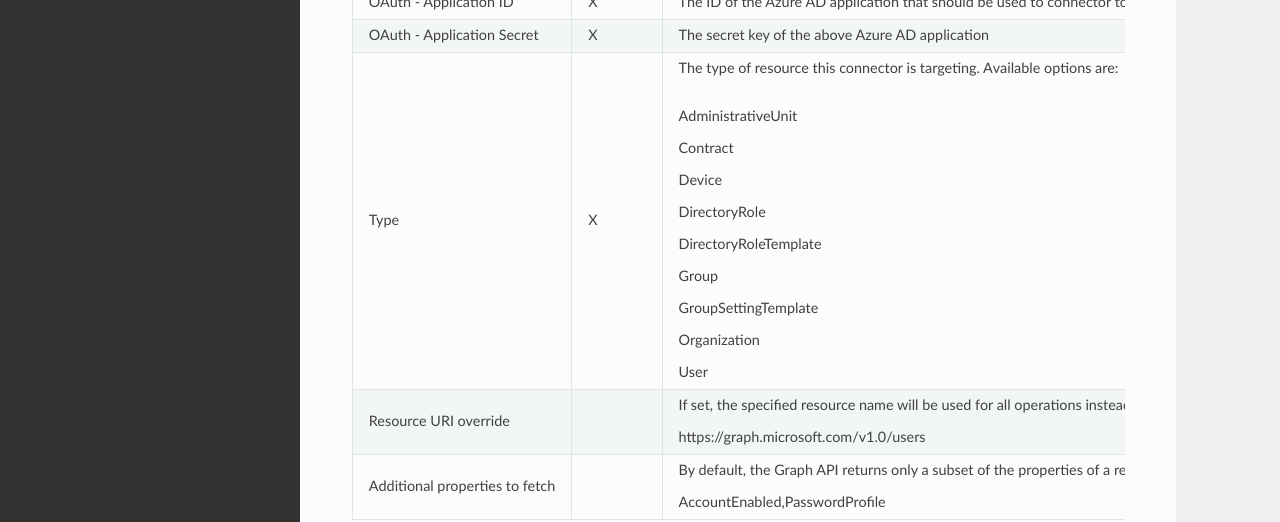
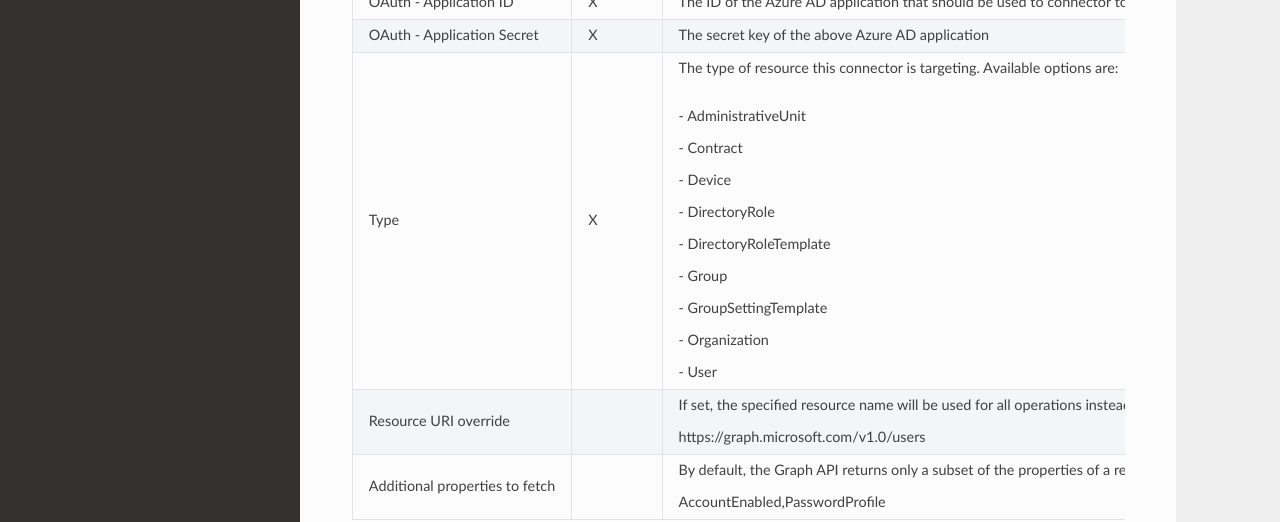
Before and after one commit to Raoulorlando/rtd-tutorial, a Sphinx documentation site: the page built from docs/source/Documentatie/Connectoren/IBIS_Connectoren/Connector_MicrosoftGraph.md, in a window 1280 px wide and 994 px high. Shown: the part 344-866 px from the top of the window. Built offline with Sphinx 7.4.7 and the Read the Docs theme 2.0.0, drawn with Linux system fonts in a browser that asks for light colours; nearby versions of some CDN libraries; some web fonts are replaced; library files that are not in the unit come from our copies; pages that are not in the unit, such as notebooks, are missing from menus.

```diff
--- a/docs/source/Documentatie/Connectoren/IBIS_Connectoren/Connector_MicrosoftGraph.md
+++ b/docs/source/Documentatie/Connectoren/IBIS_Connectoren/Connector_MicrosoftGraph.md
@@ -10,6 +10,6 @@ Microsoft Graph API.
 |        OAuth - Tenant ID       |     X    |                                                                                                                  The ID of the Azure tenant to connect to                                                                                                                  |
 |     OAuth - Application ID     |     X    |                                                                                            The ID of the Azure AD application that should be used to connector to the Graph API                                                                                            |
 |   OAuth - Application Secret   |     X    |                                                                                                              The secret key of the above Azure AD application                                                                                                              |
-|              Type              |     X    | The type of resource this connector is targeting. Available options are:<br> <br> <br>AdministrativeUnit<br> <br>Contract<br> <br>Device<br> <br>DirectoryRole<br> <br>DirectoryRoleTemplate<br> <br>Group<br> <br>GroupSettingTemplate<br> <br>Organization<br> <br>User  |
+|              Type              |     X    | The type of resource this connector is targeting. Available options are:<br> <br> <br>- AdministrativeUnit<br> <br>- Contract<br> <br>- Device<br> <br>- DirectoryRole<br> <br>- DirectoryRoleTemplate<br> <br>- Group<br> <br>- GroupSettingTemplate<br> <br>- Organization<br> <br>- User  |
 |      Resource URI override     |          |                               If set, the specified resource name will be used for all operations instead of the default. The resource name is the last part in the API request, for example:<br> <br>https://graph.microsoft.com/v1.0/users                               |
 | Additional properties to fetch |          |                        By default, the Graph API returns only a subset of the properties of a resource. In case more properties are needed in the sync, specify them here, separated by a comma. For example:<br> <br>AccountEnabled,PasswordProfile                       |
```
